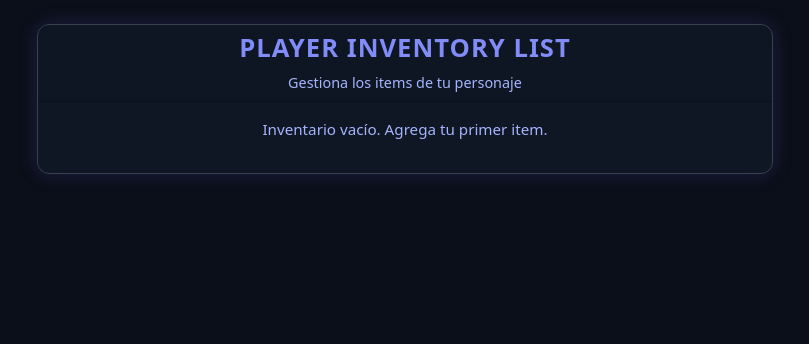
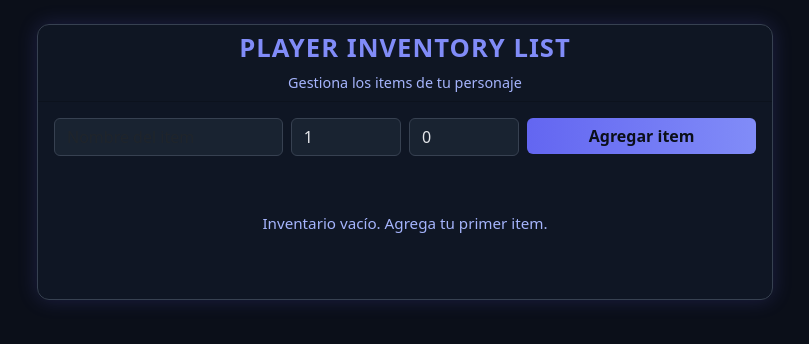
Before and after one commit to zakkdruzer/player-inventory-list, a Vue app: page / in a window 1280 px wide. Shown: the top 344 px of the page, without its empty margins (235-1044 px from the left). Built offline with nearby package versions, Linux system fonts and the light colour scheme.

Commit message:
feat: implementar formulario para agregar items con validación

```diff
--- a/src/components/PlayerInventoryList.vue
+++ b/src/components/PlayerInventoryList.vue
@@ -11,10 +11,71 @@
           </div>
 
           <div class="card-body">
-            <!-- Aquí irá el formulario y la lista -->
-            <p class="text-center inventory-status">
-              Inventario vacío. Agrega tu primer item.
-            </p>
+            <!-- Formulario para agregar items -->
+            <form @submit.prevent="agregarItem" class="mb-4">
+              <div class="row g-2">
+                <div class="col-md-4">
+                  <input
+                    v-model="nuevoNombre"
+                    type="text"
+                    class="form-control inventory-input"
+                    placeholder="Nombre del item"
+                  />
+                </div>
+                <div class="col-md-2">
+                  <input
+                    v-model.number="nuevaCantidad"
+                    type="number"
+                    class="form-control inventory-input"
+                    placeholder="Cant."
+                    min="1"
+                  />
+                </div>
+                <div class="col-md-2">
+                  <input
+                    v-model.number="nuevoValor"
+                    type="number"
+                    class="form-control inventory-input"
+                    placeholder="Valor"
+                    min="0"
+                  />
+                </div>
+                <div class="col-md-4">
+                  <button
+                    type="submit"
+                    class="btn btn-primary w-100 inventory-btn"
+                  >
+                    Agregar item
+                  </button>
+                </div>
+              </div>
+
+              <!-- Mensajes de error -->
+              <div
+                v-if="errorFormulario"
+                class="alert inventory-alert inventory-alert-warning mt-2"
+                role="alert"
+              >
+                {{ errorFormulario }}
+              </div>
+            </form>
+
+            <!-- Estado vacío -->
+            <div
+              v-if="items.length === 0"
+              class="text-center inventory-empty"
+            >
+              <p class="inventory-status">
+                Inventario vacío. Agrega tu primer item.
+              </p>
+            </div>
+
+            <!-- Lista de items (aún sin lógica completa) -->
+            <div v-else>
+              <p class="inventory-status">
+                Items en el inventario: {{ items.length }}
+              </p>
+            </div>
           </div>
         </div>
       </div>
@@ -23,7 +84,59 @@
 </template>
 
 <script setup>
-// Por ahora no hay lógica, solo estructura.
+import { ref } from 'vue'
+
+// Array de items del inventario.
+// Cada item será un objeto: { id, nombre, cantidad, valor, adquirido }
+const items = ref([])
+
+// Campos del formulario
+const nuevoNombre = ref('')
+const nuevaCantidad = ref(1)
+const nuevoValor = ref(0)
+
+// Mensaje de error del formulario
+const errorFormulario = ref('')
+
+// Contador para generar ids únicos
+let siguienteId = 1
+
+/**
+ * Agrega un nuevo item al inventario.
+ * Valida que el nombre no esté vacío y la cantidad sea >= 1.
+ */
+function agregarItem() {
+  // Limpiamos errores previos
+  errorFormulario.value = ''
+
+  // Validaciones básicas
+  if (nuevoNombre.value.trim() === '') {
+    errorFormulario.value = 'El nombre del item no puede estar vacío.'
+    return
+  }
+
+  if (nuevaCantidad.value < 1) {
+    errorFormulario.value = 'La cantidad debe ser al menos 1.'
+    return
+  }
+
+  // Creamos el nuevo item
+  const item = {
+    id: siguienteId++,
+    nombre: nuevoNombre.value.trim(),
+    cantidad: nuevaCantidad.value,
+    valor: nuevoValor.value,
+    adquirido: false
+  }
+
+  // Lo agregamos al array
+  items.value.push(item)
+
+  // Limpiamos el formulario
+  nuevoNombre.value = ''
+  nuevaCantidad.value = 1
+  nuevoValor.value = 0
+}
 </script>
 
 <style scoped>
@@ -48,6 +161,40 @@
   margin-bottom: 0;
 }
 
+.inventory-input {
+  background: rgba(31, 41, 55, 0.7);
+  border: 1px solid #374151;
+  color: #e5e7eb;
+}
+
+.inventory-input:focus {
+  background: rgba(31, 41, 55, 0.9);
+  border-color: #818cf8;
+  color: #e5e7eb;
+  box-shadow: 0 0 0 0.2rem rgba(129, 140, 248, 0.25);
+}
+
+.inventory-btn {
+  background: linear-gradient(90deg, #6366f1, #818cf8);
+  border: none;
+  font-weight: 600;
+  color: #0b0f19;
+}
+
+.inventory-btn:hover {
+  background: linear-gradient(90deg, #4f46e5, #6366f1);
+}
+
+.inventory-alert-warning {
+  background: rgba(251, 191, 36, 0.1);
+  color: #fde68a;
+  border: 1px solid rgba(251, 191, 36, 0.4);
+}
+
+.inventory-empty {
+  padding: 2rem 0;
+}
+
 .inventory-status {
   color: #a5b4fc;
   font-size: 0.95rem;
```
